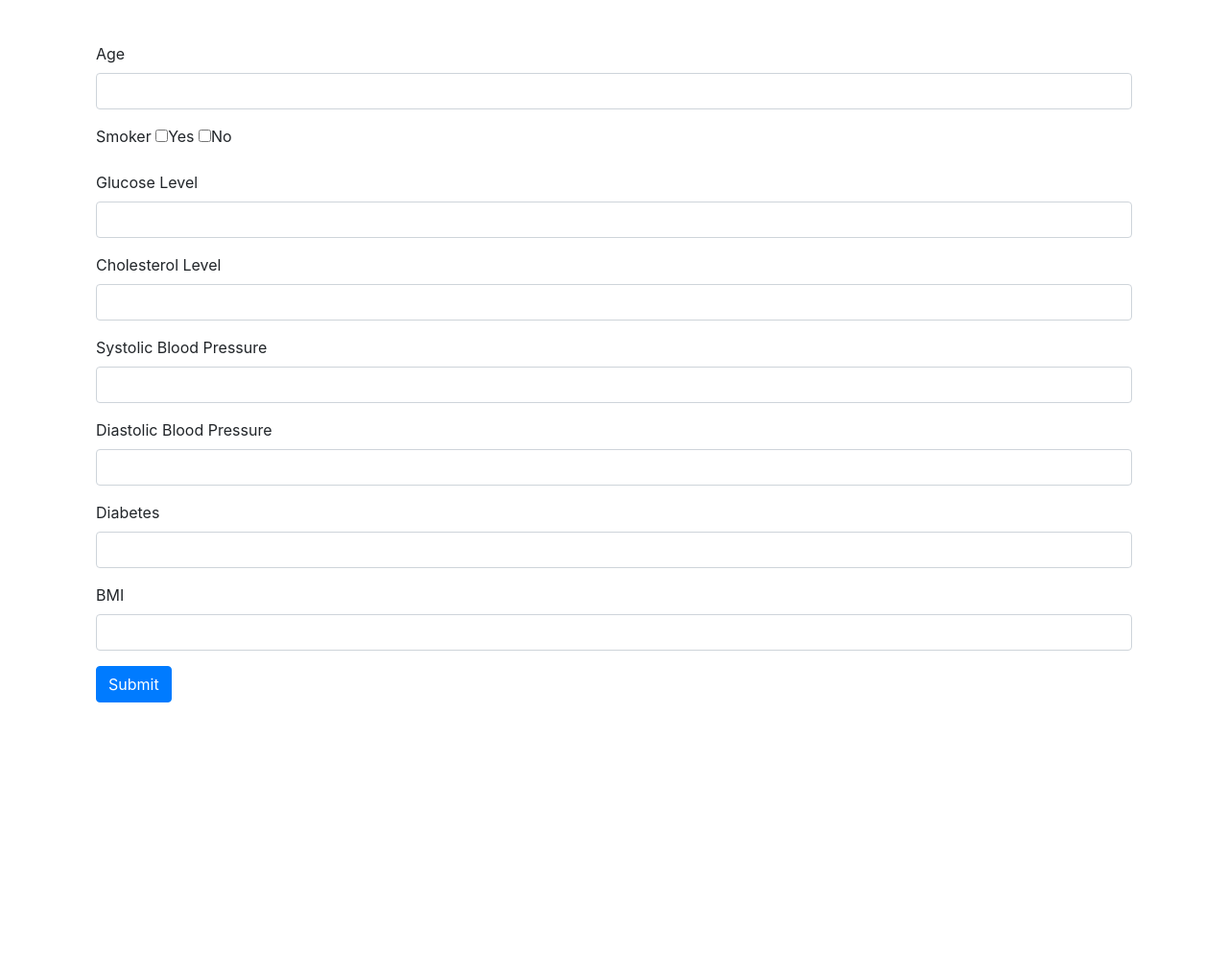
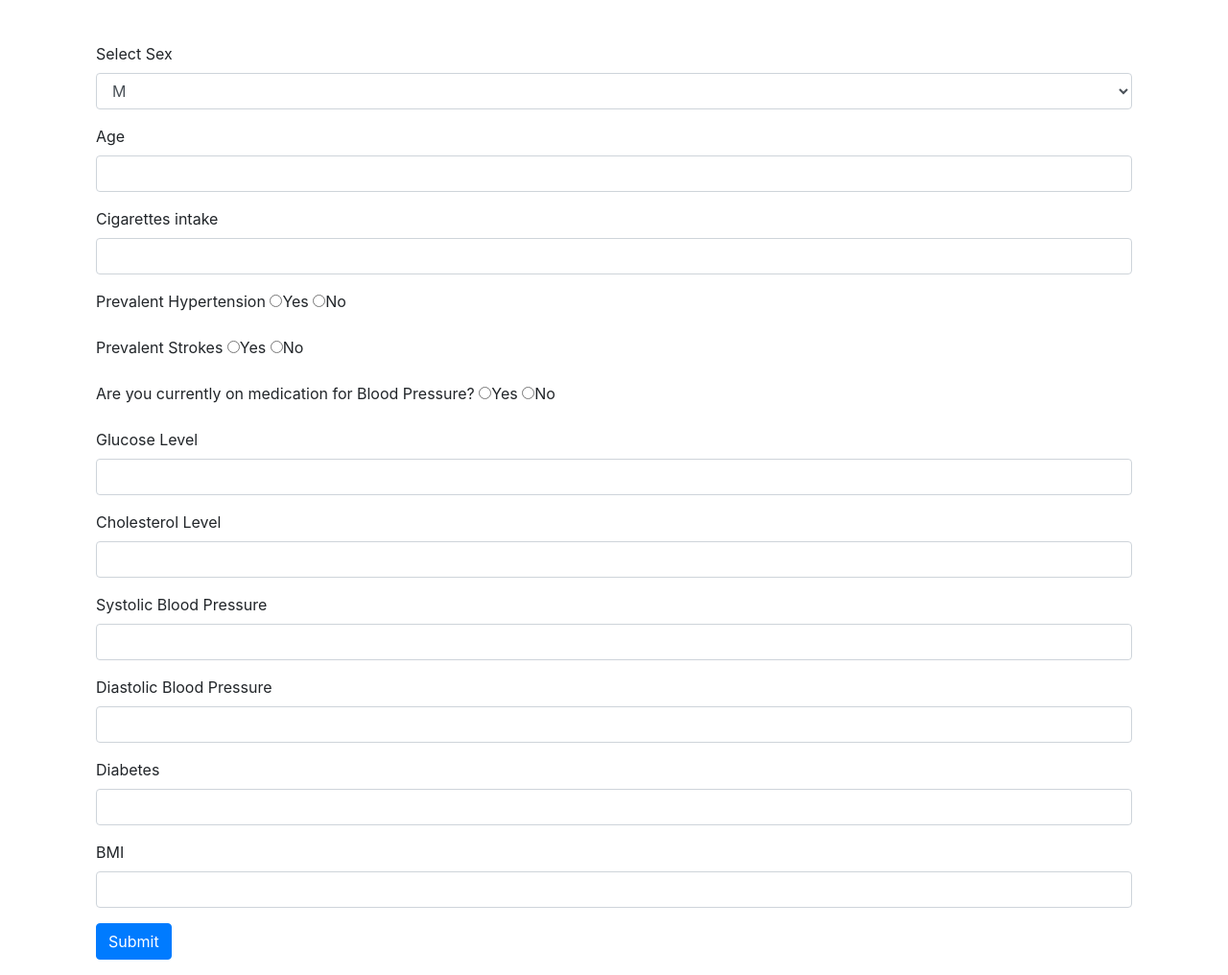
Before and after one commit to shirantha97/Cardio-Vascular_detection, a Flask app: page /forms in a window 1280 px wide. Shown: the part 56-1072 px from the top of the page at 96% size. Before the commit the page ends 788 px from the top, so only its background shows below. Run offline with Flask 2, Linux system fonts and the light colour scheme; parts of the project's set-up code (start-up, migrations or seed data) failed here and were passed over; some libraries are stand-ins or nearby versions.

```diff
--- a/Machine Learning model/dataset_analyze.py
+++ b/Machine Learning model/dataset_analyze.py
@@ -39,8 +39,8 @@ featureScore.columns = ["feature", "score"]
 print(featureScore)
 
 X = cardioVascularDF[
-    ["sysBP", "glucose", "age", "totChol", "cigsPerDay", "diaBP", "prevalentHyp", "diabetes", "BPMeds", "male", "BMI",
-     "prevalentStroke"]]
+    ["male", "age", "cigsPerDay", "prevalentHyp", "prevalentStroke", "BPMeds", "glucose", "totChol", "sysBP", "diaBP",
+     "diabetes", "BMI"]]
 Y = cardioVascularDF["TenYearCHD"]
 
 X_train, X_test, Y_train, Y_test = train_test_split(X, Y, test_size=0.33, random_state=42)
--- a/templates/Predict.html
+++ b/templates/Predict.html
@@ -4,13 +4,34 @@
     <div class="container" style="margin-top: 100px;overflow: auto">
         <form method="POST" action="/predict">
             <div class="form-group">
+                <label for="MaleFemale">Select Sex</label>
+                <select class="form-control" id="MaleFemale">
+                    <option name="sex" value="1">M</option>
+                    <option name="sex" value="0">F</option>
+                </select>
+            </div>
+            <div class="form-group">
                 <label for="AgeInput">Age</label>
                 <input type="number" class="form-control" id="AgeInput" name="age">
             </div>
             <div class="form-group">
-                <label for="smoker">Smoker</label>
-                <label class="checkbox-inline"><input type="checkbox" value="">Yes</label>
-                <label class="checkbox-inline"><input type="checkbox" value="">No</label>
+                <label for="cigsPerday">Cigarettes intake</label>
+                <input type="number" class="form-control" id="cigsPerday" name="cigs">
+            </div>
+            <div class="form-group">
+                <label for="smoker">Prevalent Hypertension</label>
+                <label class="checkbox-inline"><input type="radio" name="hypertension" value="1">Yes</label>
+                <label class="checkbox-inline"><input type="radio" name="hypertension" value="0">No</label>
+            </div>
+            <div class="form-group">
+                <label for="smoker">Prevalent Strokes</label>
+                <label class="checkbox-inline"><input type="radio" name="stroke" value="1">Yes</label>
+                <label class="checkbox-inline"><input type="radio" name="stroke" value="0">No</label>
+            </div>
+            <div class="form-group">
+                <label for="smoker">Are you currently on medication for Blood Pressure?</label>
+                <label class="checkbox-inline"><input type="radio" name="hypertension" value="1">Yes</label>
+                <label class="checkbox-inline"><input type="radio" name="hypertension" value="0">No</label>
             </div>
             <div class="form-group">
                 <label for="glucose">Glucose Level</label>
@@ -37,7 +58,7 @@
                 <input type="number" class="form-control" id="BMI" name="BMI">
             </div>
             <div class="form-group">
-               <button type="submit" class="btn btn-primary">Submit</button>
+                <button type="submit" class="btn btn-primary">Submit</button>
             </div>
         </form>
 
```
Also changed, not shown: 1 other file.
